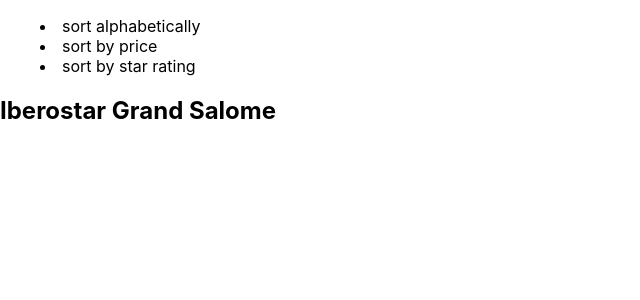
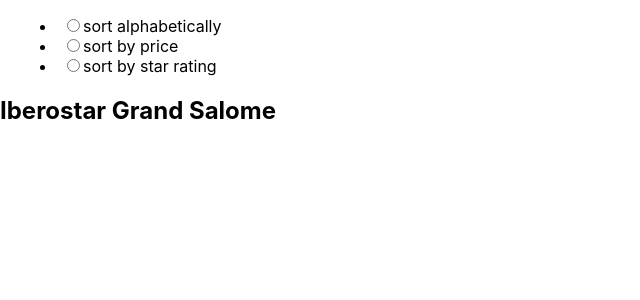
Before and after one commit to KswisDev/otb-test, a React (Create React App) app: page / in a window 1280 px wide. Shown: the top 300 px of the page, without its empty margins (0-640 px from the left). Built offline with nearby package versions, Linux system fonts and the light colour scheme.

Commit message:
add tests

```diff
--- a/src/components/productDisplay.jsx
+++ b/src/components/productDisplay.jsx
@@ -2,11 +2,26 @@
   return (
     <div>
       <menu>
-        <li>sort alphabetically</li>
-        <li>sort by price</li>
-        <li>sort by star rating</li>
+        <li>
+          <label>
+            <input type="radio" name="sort" value="alphabetically" />
+            sort alphabetically
+          </label>
+        </li>
+        <li>
+          <label>
+            <input type="radio" name="sort" value="price" />
+            sort by price
+          </label>
+        </li>
+        <li>
+          <label>
+            <input type="radio" name="sort" value="rating" />
+            sort by star rating
+          </label>
+        </li>
       </menu>
-      <div>
+      <div data-testid="product-1">
         <h2>{products[0].hotel}</h2>
       </div>
     </div>
--- a/src/products.json
+++ b/src/products.json
@@ -11,5 +11,18 @@
     "location": "Costa Adeje, Tenerife",
     "rating": 5,
     "overview": "Lorem ipsum dolor sit amet, consectetur adipiscing elit. Ostendit pedes et pectus. Sed quae tandem ista ratio est? Facete M. Quamquam te quidem video minime esse deterritum. Bork Duo Reges: constructio interrete. Quis hoc dicit? Age sane, inquam."
+  },
+  {
+    "price": 696.8,
+    "adults": 2,
+    "children": 1,
+    "infant": 0,
+    "startDate": "2019-05-27",
+    "duration": "7",
+    "depatureAirport": "Liverpool",
+    "hotel": "Aguamarina Golf Hotel",
+    "location": "Costa Adeje, Tenerife",
+    "rating": 4,
+    "overview": "Lorem ipsum dolor sit amet, consectetur adipiscing elit. Ostendit pedes et pectus. Sed quae tandem ista ratio est? Facete M. Quamquam te quidem video minime esse deterritum. Bork Duo Reges: constructio interrete. Quis hoc dicit? Age sane, inquam."
   }
 ]
```
Also changed, not shown: 2 other files (tests, documents, lock files or other folders).
